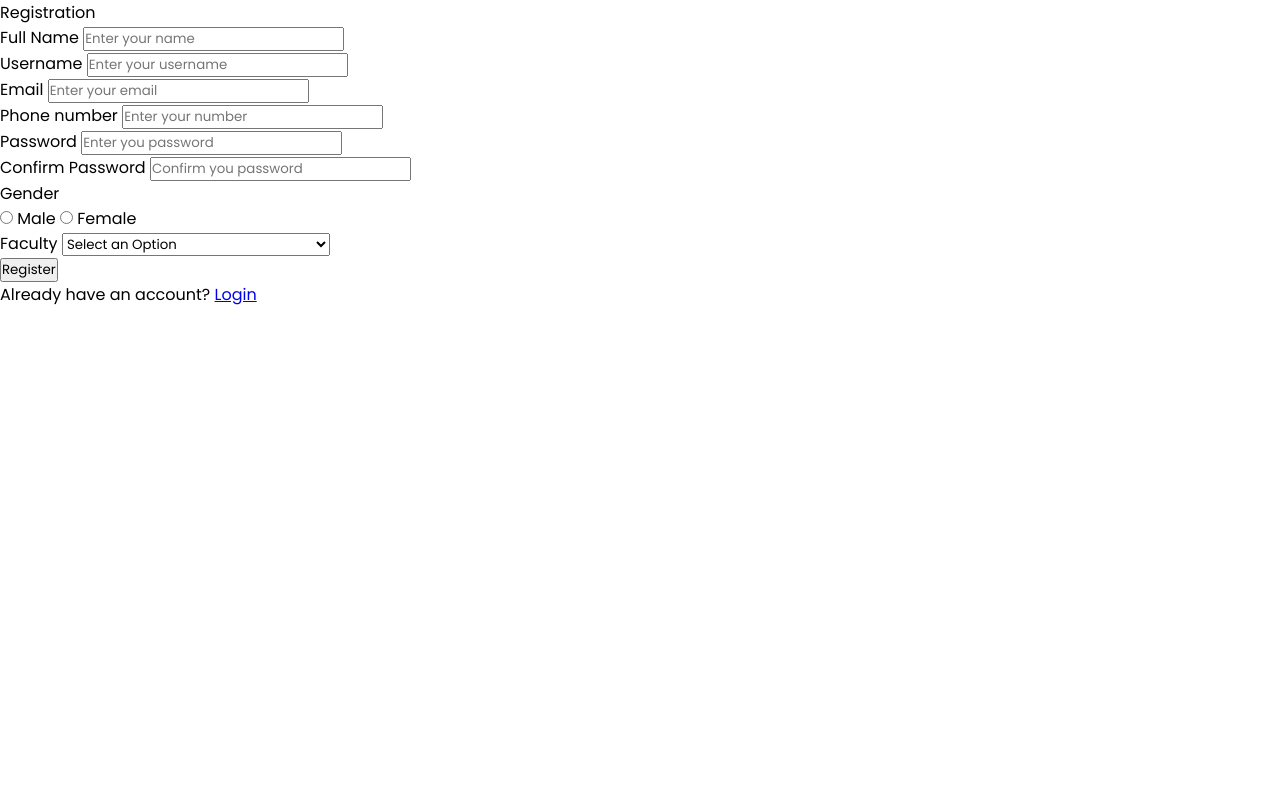
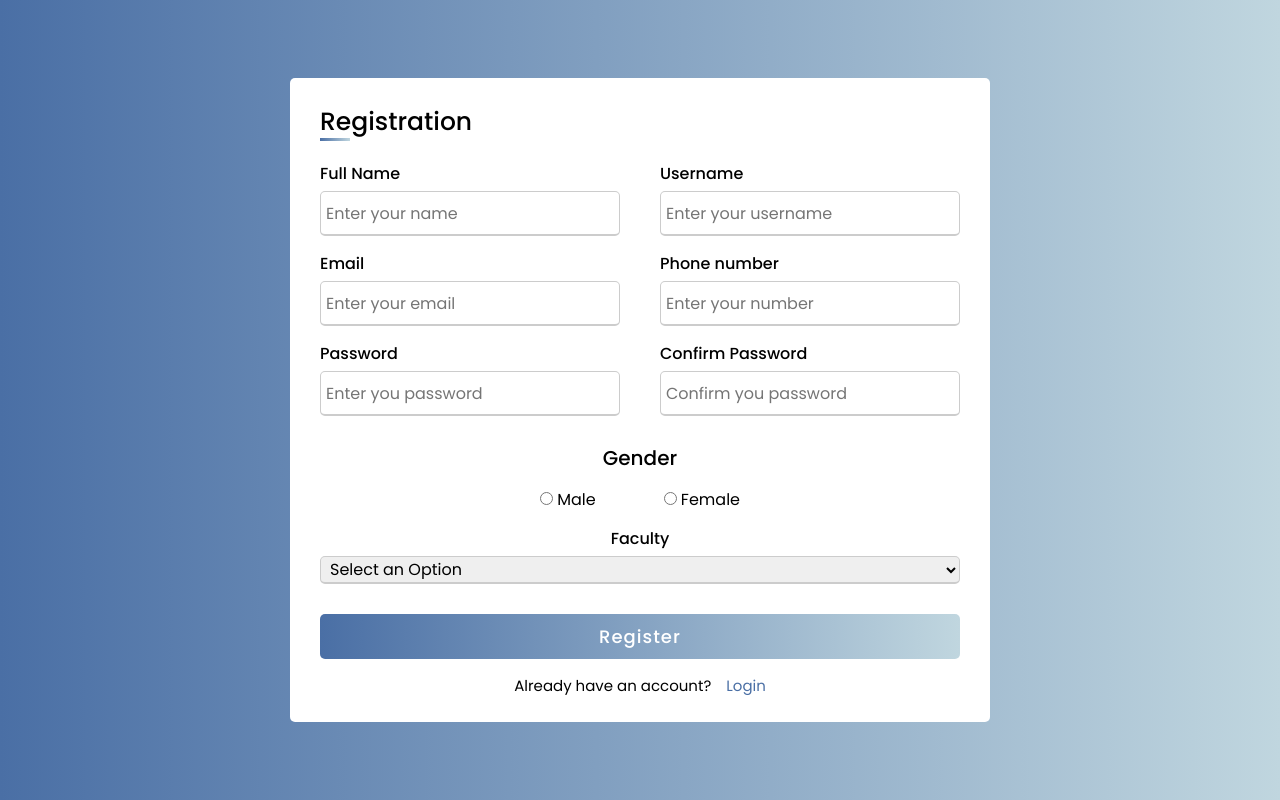
Before and after one commit to YoussefmSaber/hospital-system-app, a PHP site: page /register.php in a window 1280 px wide. Run offline with PHP 8.4, Linux system fonts and the light colour scheme.

Commit message:
Change the color theme of the register page.

```diff
--- a/assets/css/register.css
+++ b/assets/css/register.css
@@ -11,7 +11,7 @@ body {
     height: 100vh;
     justify-content: center;
     align-items: center;
-    background: linear-gradient(135deg, #71b7e6, #9b59b6);
+    background: linear-gradient(90deg, #4A6FA5, #C0D6DF);
 }
 
 .container{
@@ -34,7 +34,7 @@ body {
     bottom: 0;
     height: 3px;
     width: 30px;
-    background: linear-gradient(135deg, #71b7e6, #9b59b6);
+    background: linear-gradient(90deg, #4A6FA5, #C0D6DF);
 }
 
 .user-details{
@@ -69,7 +69,7 @@ body {
 
 .input-box input:focus,
 .input-box input:valid{
-    border-color: #9b59b6;
+    border-color: #4A6FA5;
 }
 
 .gender-title{
@@ -89,7 +89,7 @@ body {
 }
 
 .category input{
-    accent-color: #9b59b6;
+    accent-color: #C0D6DF;
 }
 
 .faculty-title{
@@ -127,11 +127,11 @@ select{
     font-size: 18px;
     font-weight: 500;
     letter-spacing: 1px;
-    background: linear-gradient(135deg, #71b7e6, #9b59b6);
+    background: linear-gradient(90deg, #4A6FA5, #C0D6DF);
 }
 
 .btn input:hover{
-    background: linear-gradient(-135deg, #71b7e6, #9b59b6);
+    background: linear-gradient(-90deg, #4A6FA5, #C0D6DF);
     transition: all 0.3s ease;
 }
 
@@ -151,10 +151,10 @@ select{
 }
 
 .login a{
-    color: #9b59b6;
+    color: #4A6FA5;
     text-decoration:none;
 }
 
 .login a:active{
-    color: #71b7e6
+    color: #C0D6DF
 }
--- a/login.php
+++ b/login.php
@@ -0,0 +1 @@
+<a href="https://storyset.com/health">Health illustrations by Storyset</a>
--- a/register.php
+++ b/register.php
@@ -4,7 +4,7 @@
     <meta charset="UTF-8">
     <meta http-equiv="X-UA-Compatible" content="IE=edge">
     <meta name="viewport" content="width=device-width, initial-scale=1.0">
-    <link rel="stylesheet" href="assets/css/style.css">
+    <link rel="stylesheet" href="assets/css/register.css">
     <title>Document</title>
 </head>
 <body>
```
